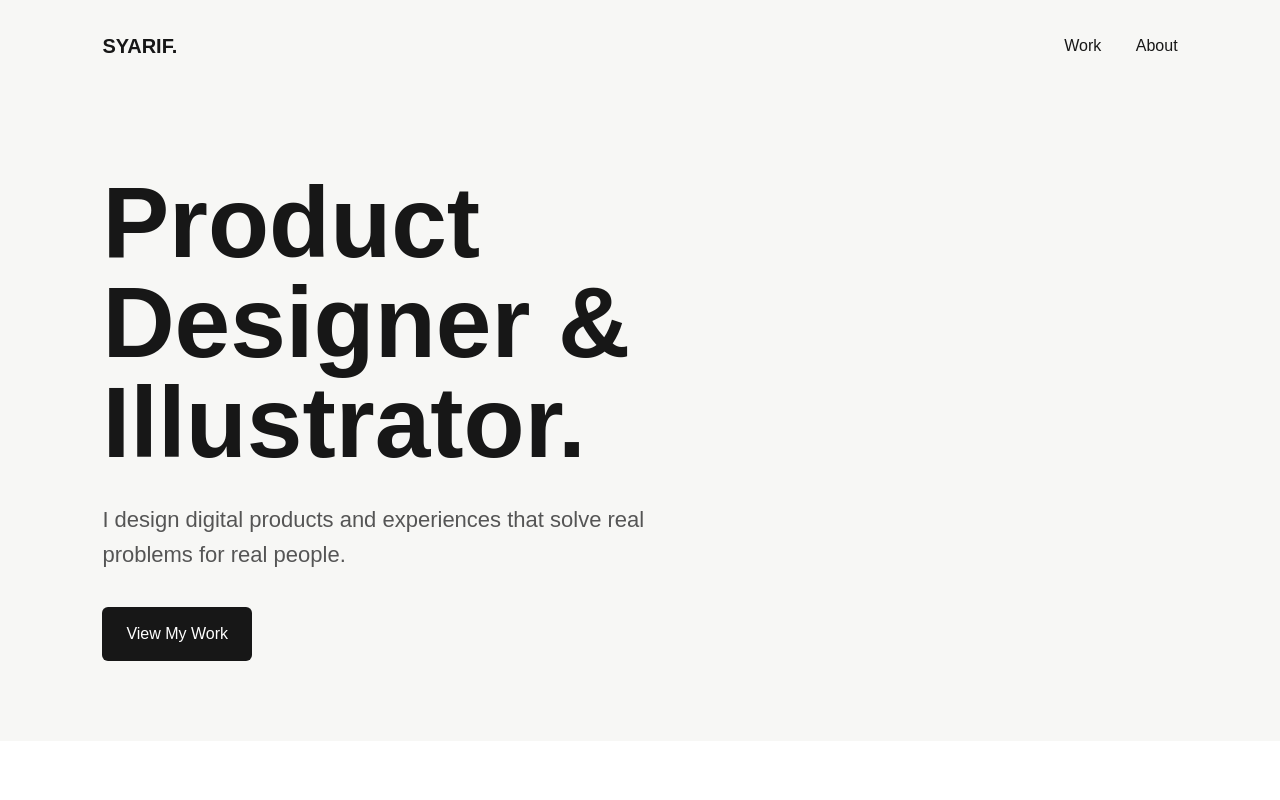
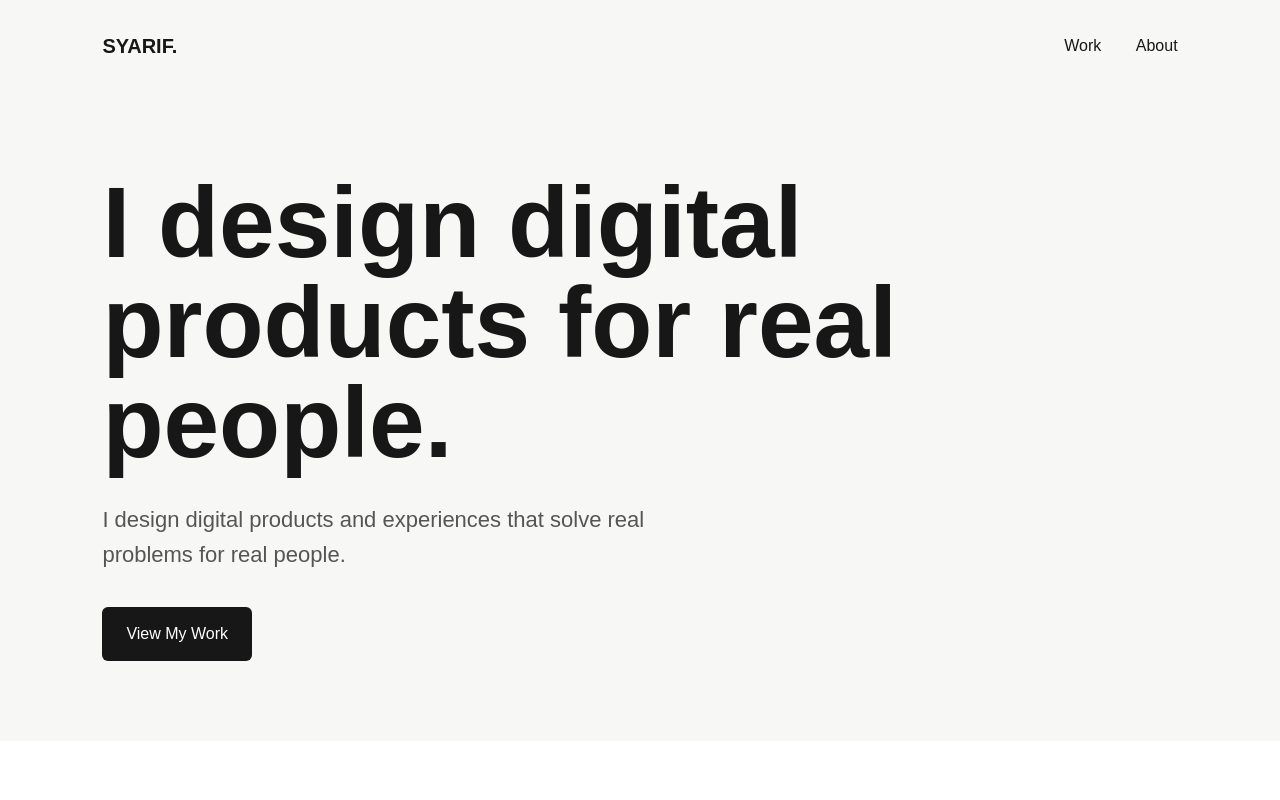
Before and after one commit to Syarifahmed/syarif-portfolio, a plain HTML site: page index.html in a window 1280 px wide. Shown: the top 800 px of the page. Drawn offline with Linux system fonts and the light colour scheme.

Commit message:
Redesign homepage hero section

```diff
--- a/index.html
+++ b/index.html
@@ -131,8 +131,8 @@
     <div class="hero-content">
 
       <h1>
-        Product Designer
-        & Illustrator.
+        I design digital products
+        for real people.
       </h1>
 
       <p>
```
